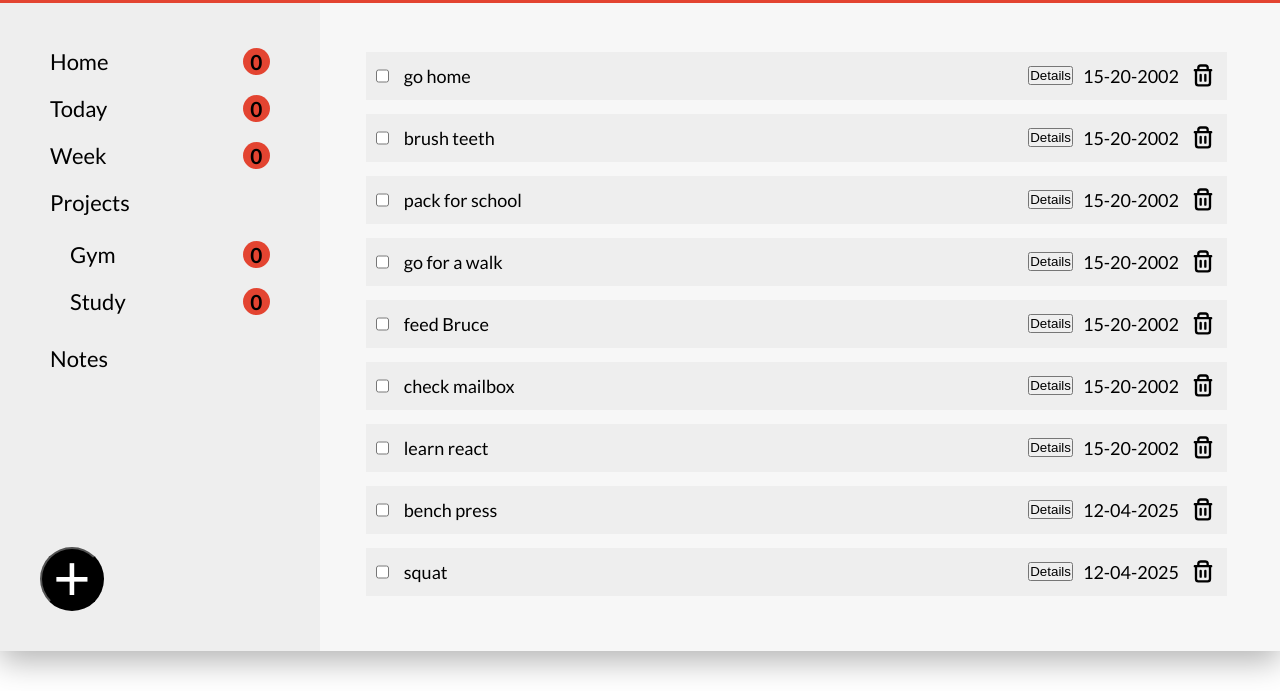
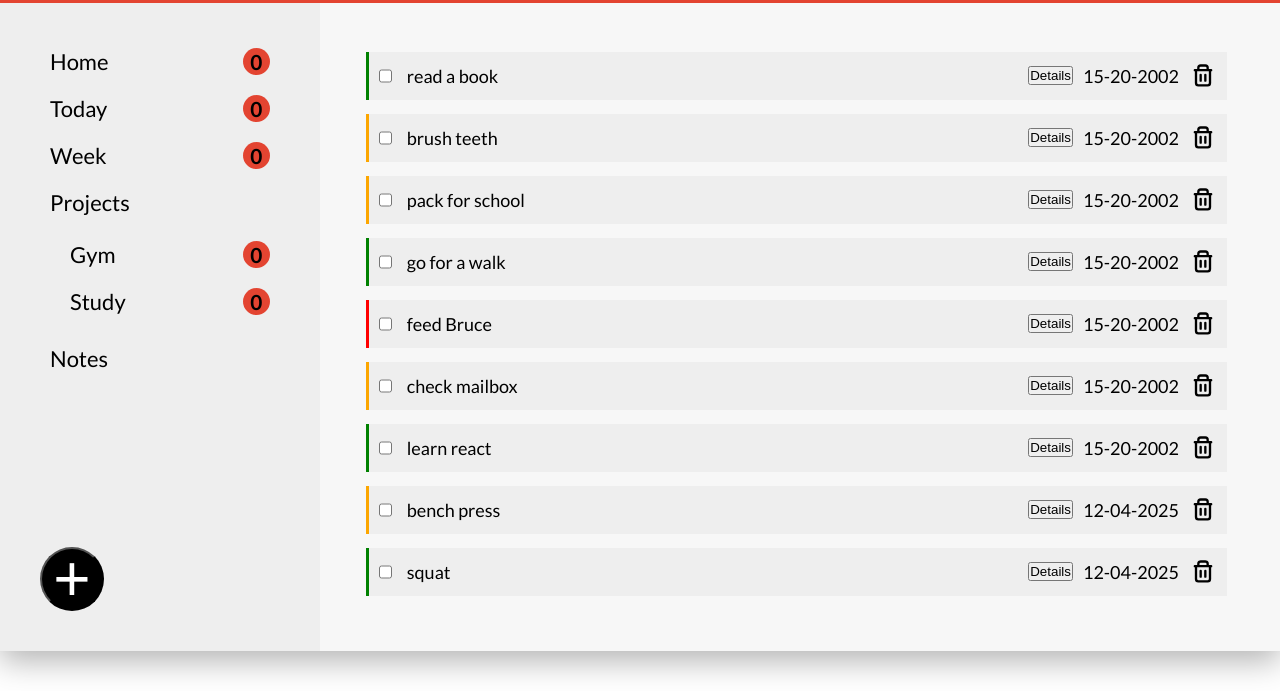
Before and after one commit to daniyxlkhan/todoList, a website built with webpack: page src/template.html in a window 1280 px wide. Shown: the part 109-800 px from the top of the page. Built offline with nearby package versions, Linux system fonts and the light colour scheme; a web font is replaced by a local one.

Commit message:
Add priority to tasks with color as symbol

```diff
--- a/src/project.js
+++ b/src/project.js
@@ -3,16 +3,16 @@ import { displayTodos, showAllProjectTodos } from "./todo";
 
 const Projects = {
     Home: [
-        todo("go home", "just go home", "15-20-2002", "low", 0),
+        todo("read a book", "just go home", "15-20-2002", "low", 0),
     ],
     Today: [
-        todo("brush teeth", "with sensodyne", "15-20-2002", "low", 1),
-        todo("pack for school", "read", "15-20-2002", "low", 2),
+        todo("brush teeth", "with sensodyne", "15-20-2002", "medium", 1),
+        todo("pack for school", "read", "15-20-2002", "medium", 2),
         todo("go for a walk", "read", "15-20-2002", "low", 3),
-        todo("feed Bruce", "read", "15-20-2002", "low", 4),
+        todo("feed Bruce", "read", "15-20-2002", "high", 4),
     ],
     Week: [
-        todo("check mailbox", "read", "15-20-2002", "low", 5),
+        todo("check mailbox", "read", "15-20-2002", "medium", 5),
         todo("learn react", "read", "15-20-2002", "low", 6),
     ],
 };
@@ -66,14 +66,14 @@ function projectSwitch() {
 // Just creates some dynamic projects as dummy data
 function createDummyDataForProjects() {
     createProject("Gym");
-    const tempTodo1 = todo("bench press", "275 lbs", "12-04-2025", "low", 7);
+    const tempTodo1 = todo("bench press", "275 lbs", "12-04-2025", "medium", 7);
     const tempTodo2 = todo("squat", "300 lbs", "12-04-2025", "low", 8);
     Projects["Gym"].push(tempTodo1);
     Projects["Gym"].push(tempTodo2);
 
     createProject("Study");
     const tempTodo3 = todo("learn how to write cursive", "cursive writing websites", "12-04-2025", "low", 9);
-    const tempTodo4 = todo("do homework", "on my ipad", "12-04-2025", "low", 10);
+    const tempTodo4 = todo("do homework", "on my ipad", "12-04-2025", "high", 10);
     const tempTodo5 = todo("talk to teammates about group project", "discord vc", "12-04-2025", "low", 11);
     Projects["Study"].push(tempTodo3);
     Projects["Study"].push(tempTodo4);
--- a/src/style.css
+++ b/src/style.css
@@ -70,6 +70,23 @@ ul {
     width: 60px;
     height: 60px;
 }
+
+@keyframes fadeSlideIn {
+    from {
+        opacity: 0;
+        transform: translateY(-20px);
+    }
+    to {
+        opacity: 1;
+        transform: translateY(0);
+    }
+}
+
+.header-title,
+.header-todo-icon {
+    animation: fadeSlideIn 0.8s ease-out;
+}
+
 
 /* --------------------------------- SIDEBAR --------------------------------- */
 .sidebar {
@@ -209,6 +226,18 @@ ul {
     transition: transform 0.2s ease-in-out;
 }
 
+.low-priority {
+    border-left: #008100 3px solid;
+}
+
+.medium-priority {
+    border-left: #fca600 3px solid;
+}
+
+.high-priority {
+    border-left: red 3px solid;
+}
+
 /* --------------------------------- DIALOG --------------------------------- */
 .form-container {
     display: grid;
--- a/src/todo.js
+++ b/src/todo.js
@@ -137,6 +137,16 @@ function createTodoDOM(title, description, dueDate, priority, id) {
     task.append(taskCheck);
     task.append(taskOptions);
 
+    const priorityClasses = {
+        low: "low-priority",
+        medium: "medium-priority",
+        high: "high-priority"
+    };
+
+    if (priorityClasses[priority]) {
+        task.classList.add(priorityClasses[priority]);
+    }
+
     content.append(task);
 }
 
```
